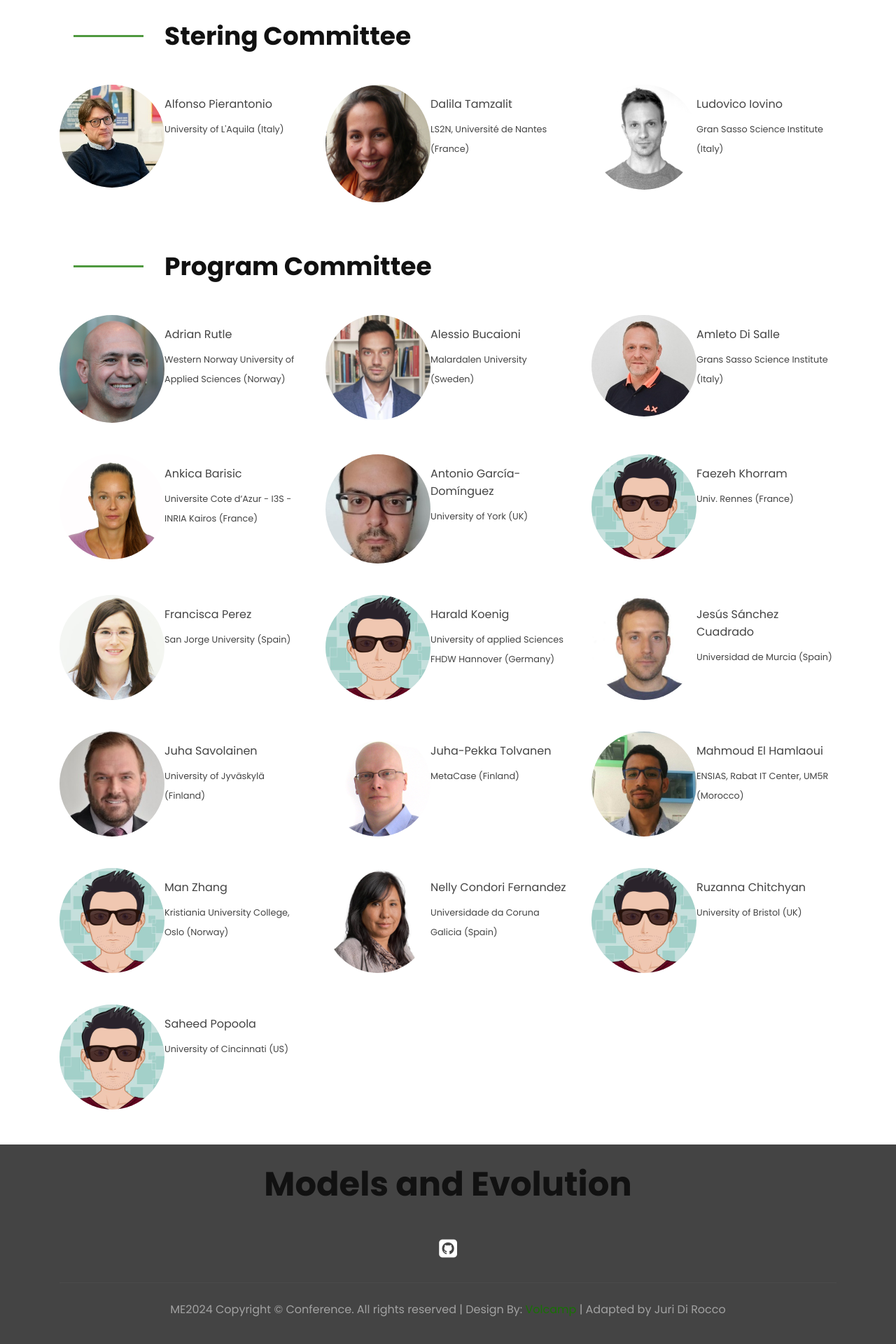
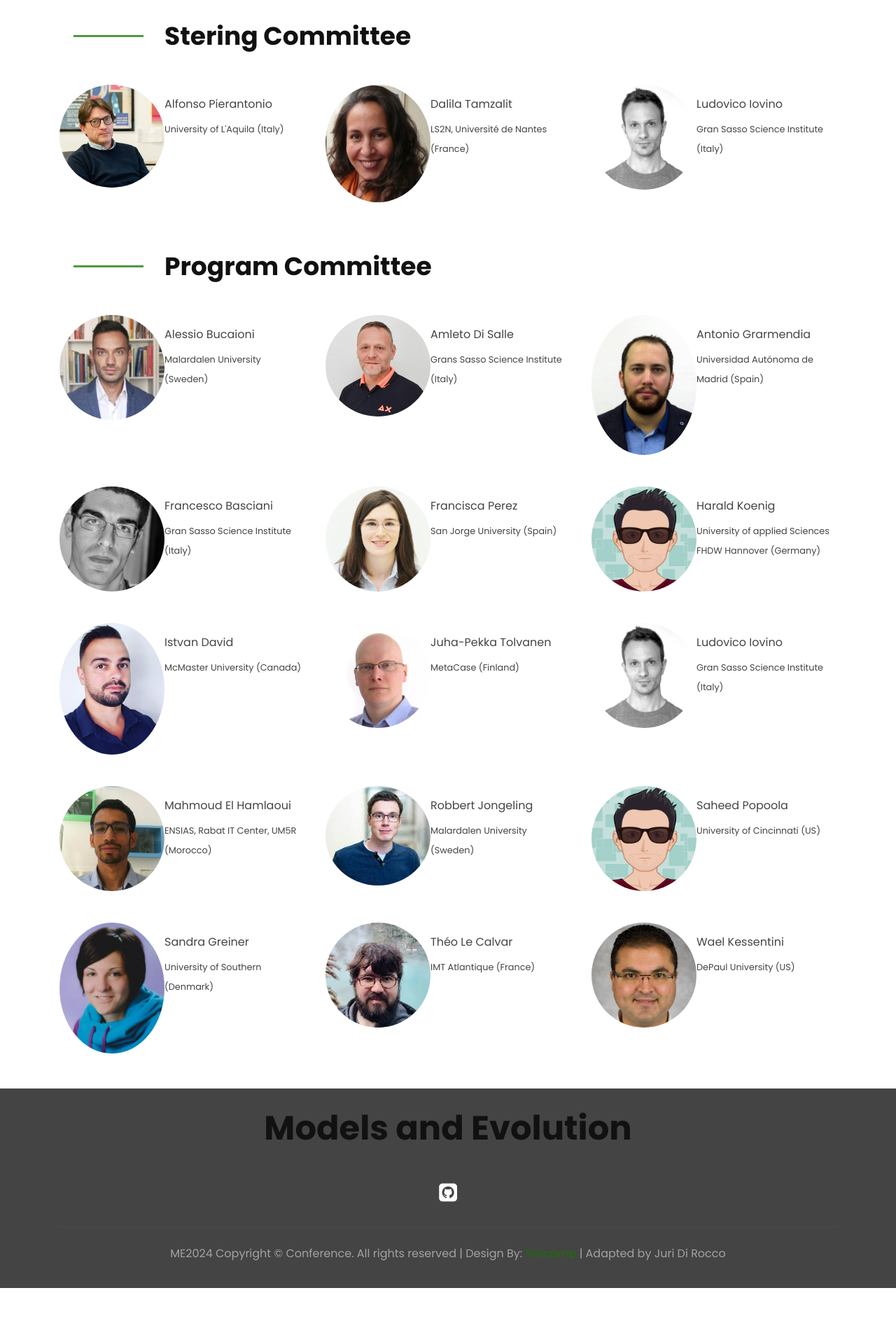
Before and after one commit to models-and-evolution/models-and-evolution2024.github.io, a Jekyll site: the page built from orga/index.md, in a window 1280 px wide. Shown: the part 724-2644 px from the top of the page at 70% size. Built offline with Jekyll 4.4.1, drawn with Linux system fonts in a browser that asks for light colours.

Commit message:
PC members have been updated

```diff
--- a/_data/crew.yml
+++ b/_data/crew.yml
@@ -1,51 +1,16 @@
-- abr:
-  name: Ankica Barisic
-  employer: Universite Cote d’Azur - I3S - INRIA Kairos (France)
-  photo: ankica.jpg
-  role: pc
-- abu:
-  name: Alessio Bucaioni
-  employer: Malardalen University (Sweden)
-  photo: alessio.jpg
-  role: pc
-- rc:
-  name: Ruzanna Chitchyan
-  employer: University of Bristol (UK)
-  photo: abl.jpg
-  role: pc
-- ncf:
-  name: Nelly Condori Fernandez
-  employer: Universidade da Coruna Galicia (Spain)
-  photo: nelly.jpg
-  role: pc
-- jsc:
-  name: Jes&uacute;s S&aacute;nchez Cuadrado
-  employer: Universidad de Murcia (Spain)
-  photo: jesus.jpg
-  role: pc
 - ads:
   name: Amleto Di Salle
   employer: Grans Sasso Science Institute (Italy)
   photo: amleto.jpg
   role: pc
-- meh:
-  name: Mahmoud El Hamlaoui
-  employer: ENSIAS, Rabat IT Center, UM5R (Morocco)
-  photo: mahmoud.png
+- kes:
+  name: Wael Kessentini
+  employer: DePaul University (US)
+  photo: kes.jpeg
   role: pc
-- aed:
-  name: Antonio Garc&iacute;a-Dom&iacute;nguez
-  employer: University of York (UK)
-  photo: antonio.jpg
-  role: pc
-- fkh:
-  name: Faezeh Khorram
-  employer: Univ. Rennes (France)
-  photo: abl.jpg
-  role: pc
-- hk:
-  name: Harald Koenig
-  employer: University of applied Sciences FHDW Hannover (Germany)
+- sp:
+  name: Saheed Popoola
+  employer: University of Cincinnati (US)
   photo: abl.jpg
   role: pc
 - fp:
@@ -53,30 +18,60 @@
   employer: San Jorge University (Spain)
   photo: francisca.png
   role: pc
-- sp:
-  name: Saheed Popoola
-  employer: University of Cincinnati (US)
-  photo: abl.jpg
+- sandra:
+  name: Sandra Greiner
+  employer: University of Southern (Denmark)
+  photo: sandra.jpg
   role: pc
-- ad:
-  name: Adrian Rutle
-  employer: Western Norway University of Applied Sciences (Norway)
-  photo: adrian.jpg
+- robb:
+  name: Robbert Jongeling
+  employer: Malardalen University (Sweden)
+  photo: robbert.jpeg
   role: pc
-- js:
-  name: Juha Savolainen
-  employer: University of Jyv&auml;skyl&auml; (Finland)
-  photo: juha_s.jpeg
+- meh:
+  name: Mahmoud El Hamlaoui
+  employer: ENSIAS, Rabat IT Center, UM5R (Morocco)
+  photo: mahmoud.png
+  role: pc
+- tlc:
+  name: Théo Le Calvar
+  employer: IMT Atlantique (France)
+  photo: theo.jpeg
+  role: pc
+- ag:
+  name: Antonio Grarmendia
+  employer: Universidad Autónoma de Madrid (Spain)
+  photo: antoniog.jpg
+  role: pc
+- abu:
+  name: Alessio Bucaioni
+  employer: Malardalen University (Sweden)
+  photo: alessio.jpg
   role: pc
 - jpt:
   name: Juha-Pekka Tolvanen
   employer: MetaCase (Finland)
   photo: juha.jpg
   role: pc
-- mz:
-  name: Man Zhang
-  employer: Kristiania University College, Oslo (Norway)
+- hk:
+  name: Harald Koenig
+  employer: University of applied Sciences FHDW Hannover (Germany)
   photo: abl.jpg
+  role: pc
+- fba:
+  name: Francesco Basciani
+  employer: Gran Sasso Science Institute (Italy)
+  photo: bascio.jpeg
+  role: pc
+- id:
+  name: Istvan David
+  employer: McMaster University (Canada)
+  photo: istvan.jpg
+  role: pc
+- li2:
+  name: Ludovico Iovino
+  employer: Gran Sasso Science Institute (Italy)
+  photo: ludo.jpg
   role: pc
 - jdr:
   name: Juri Di Rocco
```
Also changed, not shown: call-for-paper/index.md (+1 -1 lines), asset/images/orga/antoniog.jpg (added), asset/images/orga/bascio.jpeg (added), asset/images/orga/istvan.jpg (added), asset/images/orga/kes.jpeg (added), asset/images/orga/robbert.jpeg (added), asset/images/orga/sandra.jpg (added), asset/images/orga/theo.jpeg (added).
